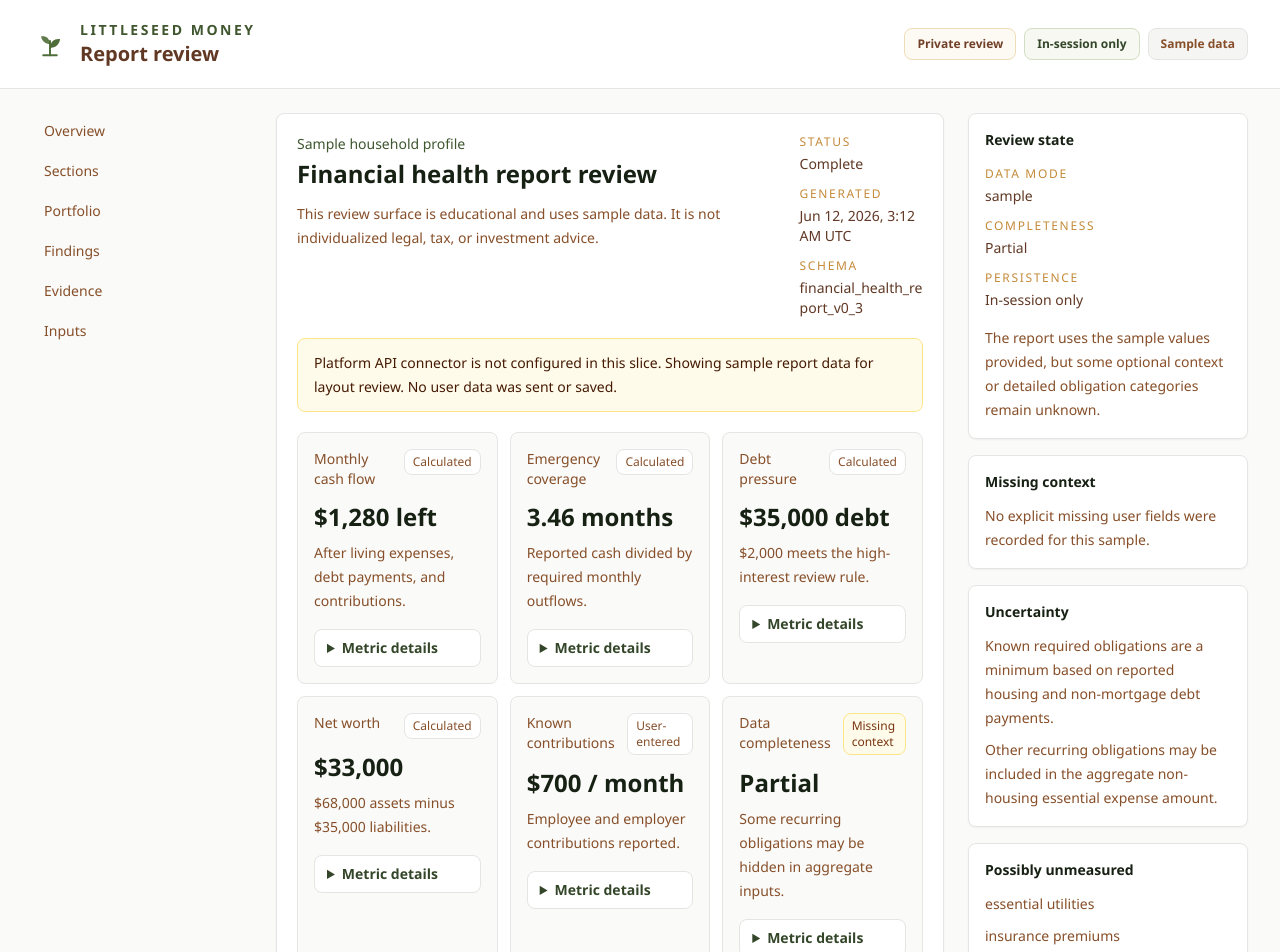
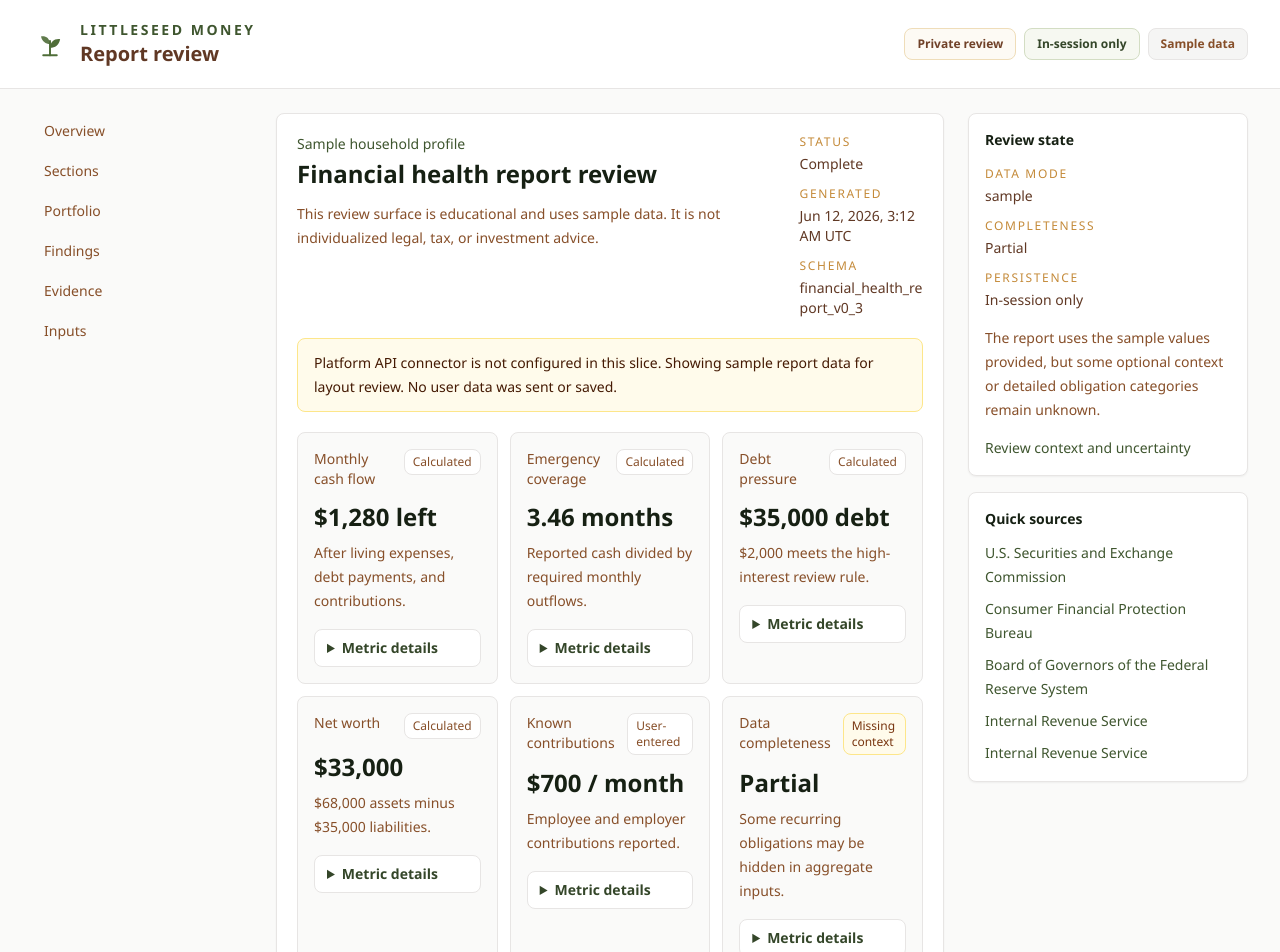
Before and after one commit to LittleSeedMoney/littleseed-money-landing, a Next.js app: page /private/report-review in a window 1280 px wide. Shown: the top 952 px of the page. Built offline with nearby package versions, Linux system fonts and the light colour scheme.

Commit message:
fix: address report review spine feedback

```diff
--- a/components/report-review/asset-portfolio-section.tsx
+++ b/components/report-review/asset-portfolio-section.tsx
@@ -42,14 +42,16 @@ export function AssetPortfolioSection({
 
         <div className="mt-5 grid gap-5 xl:grid-cols-2">
           <SnapshotTable
+            description="Current asset balances grouped by liquidity."
+            descriptionId="assets-snapshot-description"
+            items={portfolio.assets}
             title="Assets"
-            description="Current asset balances grouped by liquidity."
-            items={portfolio.assets}
           />
           <SnapshotTable
+            description="Current debt balances grouped by obligation type."
+            descriptionId="liabilities-snapshot-description"
+            items={portfolio.liabilities}
             title="Liabilities"
-            description="Current debt balances grouped by obligation type."
-            items={portfolio.liabilities}
           />
         </div>
 
@@ -82,15 +84,15 @@ function PortfolioMetricCard({ metric }: { metric: SummaryMetric }) {
 
 function SnapshotTable({
   description,
+  descriptionId,
   items,
   title,
 }: {
   description: string;
+  descriptionId: string;
   items: SnapshotItem[];
   title: string;
 }) {
-  const descriptionId = `${title.toLowerCase()}-snapshot-description`;
-
   return (
     <div>
       <h3 className="text-sm font-semibold text-seed-950">{title}</h3>
--- a/components/report-review/review-rail.tsx
+++ b/components/report-review/review-rail.tsx
@@ -23,63 +23,12 @@ export function ReviewRail({ report }: { report: ReportReviewSample }) {
         <p className="mt-4 text-sm leading-6 text-earth-700">
           {report.dataCompleteness.explanation}
         </p>
-      </section>
-
-      <section
-        aria-labelledby="missing-context-heading"
-        className="rounded-lg border border-stone-200 bg-white p-4 shadow-sm"
-      >
-        <h2
-          id="missing-context-heading"
-          className="text-sm font-semibold text-seed-950"
+        <a
+          href="#inputs"
+          className="mt-4 inline-flex rounded-lg text-sm font-medium text-seed-700 underline-offset-4 hover:underline focus:outline-none focus:ring-2 focus:ring-seed-500"
         >
-          Missing context
-        </h2>
-        {report.dataCompleteness.missingContext.length > 0 ? (
-          <ul className="mt-3 space-y-2 text-sm leading-6 text-earth-700">
-            {report.dataCompleteness.missingContext.map((item, index) => (
-              <li key={`${item}-${index}`}>{item}</li>
-            ))}
-          </ul>
-        ) : (
-          <p className="mt-3 text-sm leading-6 text-earth-700">
-            No explicit missing user fields were recorded for this sample.
-          </p>
-        )}
-      </section>
-
-      <section
-        aria-labelledby="uncertainty-heading"
-        className="rounded-lg border border-stone-200 bg-white p-4 shadow-sm"
-      >
-        <h2
-          id="uncertainty-heading"
-          className="text-sm font-semibold text-seed-950"
-        >
-          Uncertainty
-        </h2>
-        <ul className="mt-3 space-y-2 text-sm leading-6 text-earth-700">
-          {report.dataCompleteness.uncertainty.map((item, index) => (
-            <li key={`${item}-${index}`}>{item}</li>
-          ))}
-        </ul>
-      </section>
-
-      <section
-        aria-labelledby="unmeasured-heading"
-        className="rounded-lg border border-stone-200 bg-white p-4 shadow-sm"
-      >
-        <h2
-          id="unmeasured-heading"
-          className="text-sm font-semibold text-seed-950"
-        >
-          Possibly unmeasured
-        </h2>
-        <ul className="mt-3 space-y-2 text-sm leading-6 text-earth-700">
-          {report.dataCompleteness.potentiallyUnmeasuredCategories.map((item, index) => (
-            <li key={`${item}-${index}`}>{item}</li>
-          ))}
-        </ul>
+          Review context and uncertainty
+        </a>
       </section>
 
       <section
```
